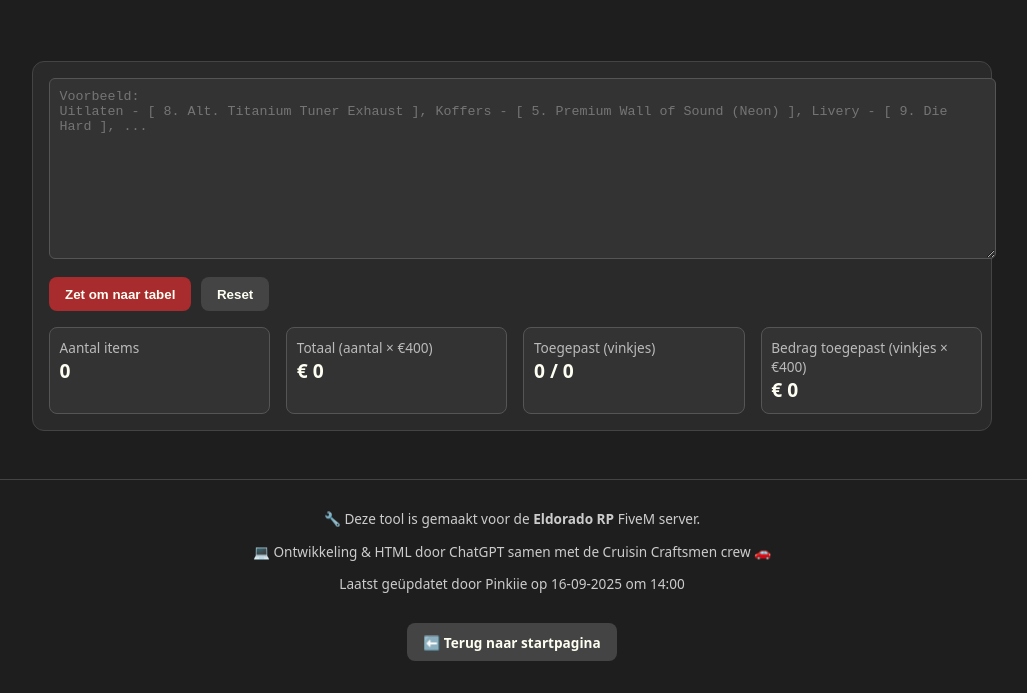
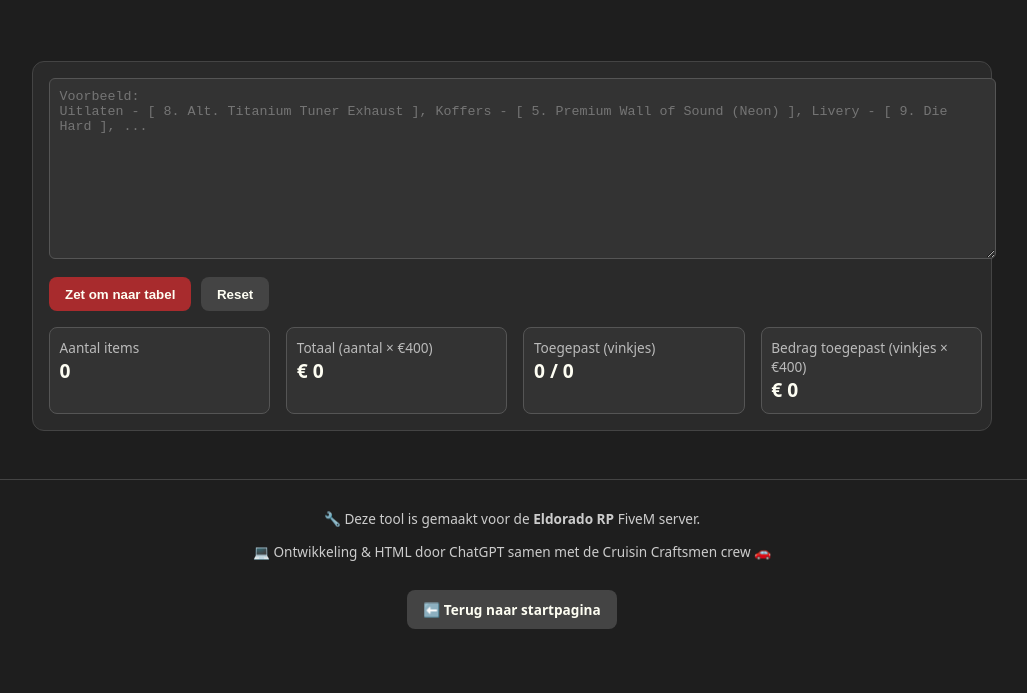
Before and after one commit to drijkes/cruisin-craftsmen-main, a plain HTML site: page cosmetics.html in a window 1280 px wide. Shown: the part 320-1013 px from the top of the page, without its empty margins (128-1155 px from the left). After the commit the page ends 981 px from the top, so only its background shows below. Drawn offline with Linux system fonts and the light colour scheme.

Commit message:
Add files via upload

```diff
--- a/cosmetics.html
+++ b/cosmetics.html
@@ -81,7 +81,6 @@ Uitlaten - [ 8. Alt. Titanium Tuner Exhaust ], Koffers - [ 5. Premium Wall of So
   <footer>
     <p>🔧 Deze tool is gemaakt voor de <b>Eldorado RP</b> FiveM server.</p>
     <p>💻 Ontwikkeling & HTML door ChatGPT samen met de Cruisin Craftsmen crew 🚗</p>
-    <p>Laatst geüpdatet door Pinkiie op 16-09-2025 om 14:00</p>
     <p><a href="index.html" class="back-btn">⬅️ Terug naar startpagina</a></p>
   </footer>
 
```
